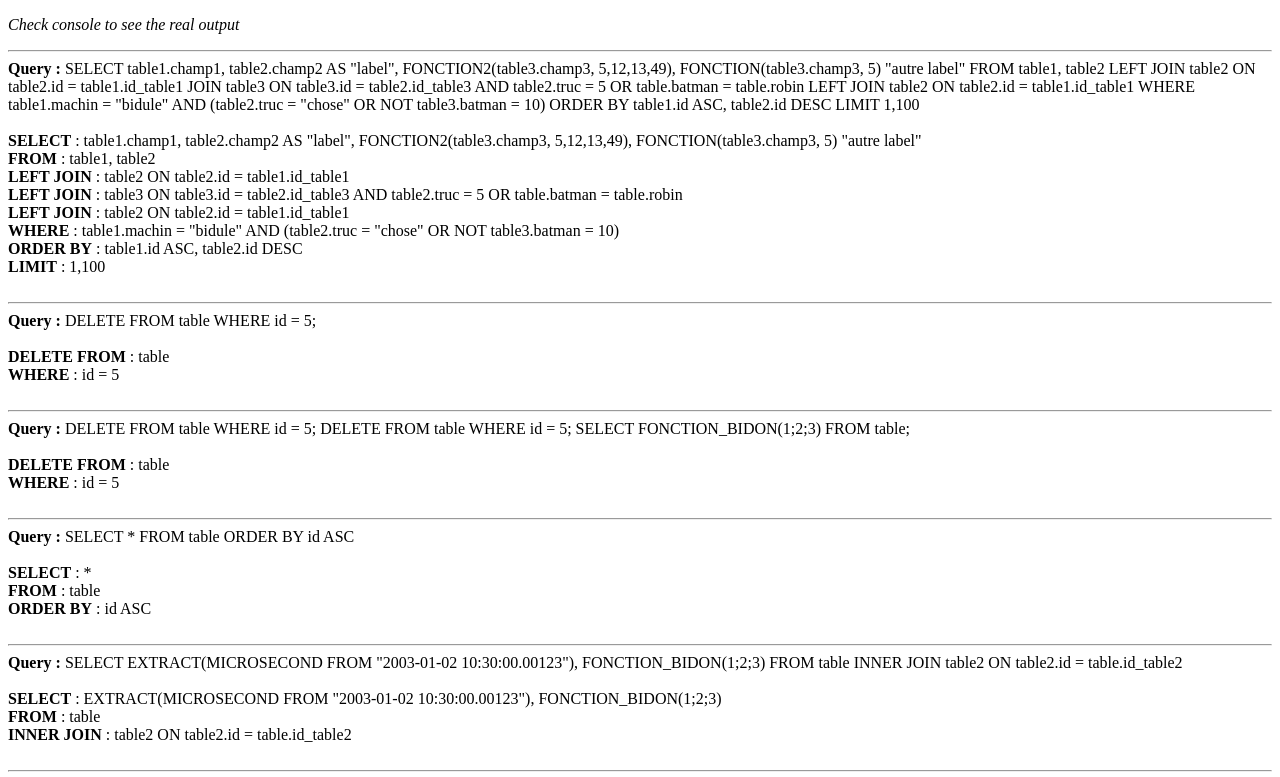
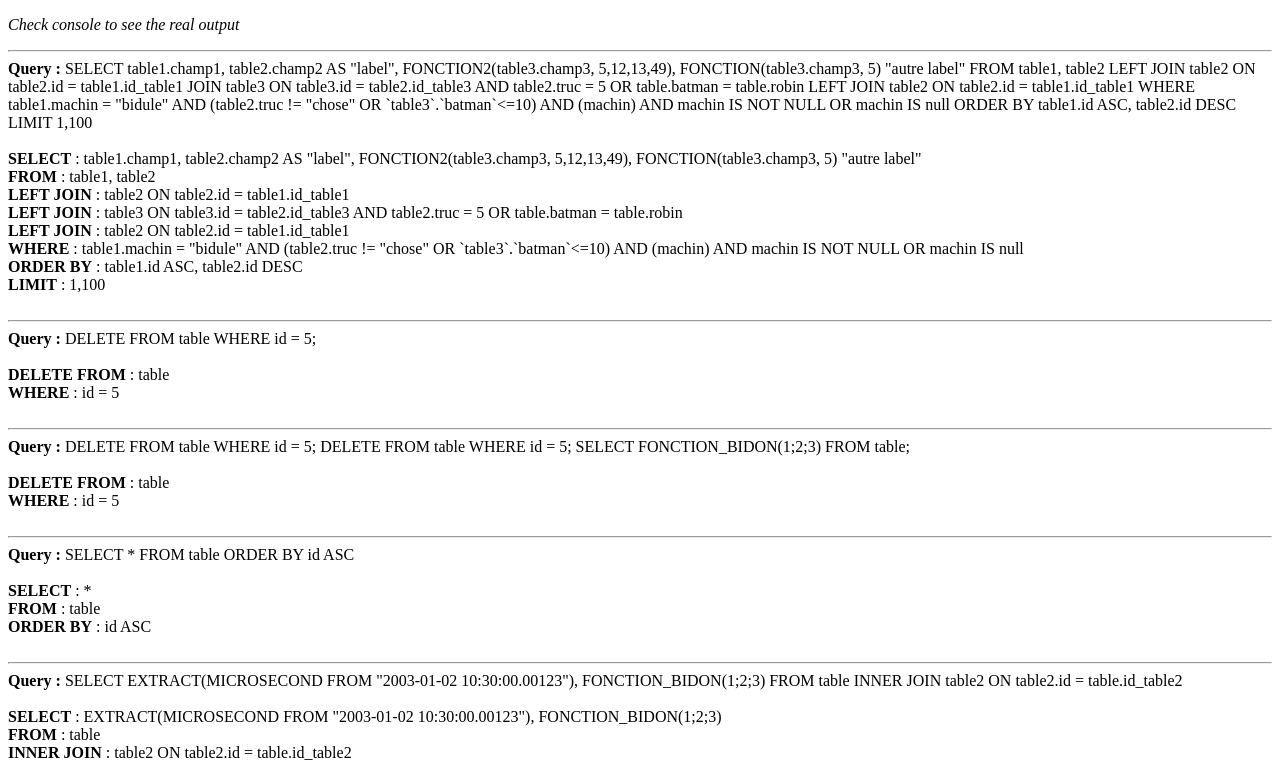
Before and after one commit to dsferruzza/simpleSqlParser, a plain HTML site: page example.html in a window 1280 px wide. Shown: the top 777 px of the page. Drawn offline with Linux system fonts and the light colour scheme.

Commit message:
Add more complex example

```diff
--- a/example.html
+++ b/example.html
@@ -12,7 +12,7 @@
 			window.onload = function () {
 				// Example queries
 				var q = new Array();
-				q[0] = 'SELECT table1.champ1, table2.champ2 AS "label", FONCTION2(table3.champ3, 5,12,13,49), FONCTION(table3.champ3, 5) "autre label" FROM table1, table2 LEFT JOIN table2 ON table2.id = table1.id_table1 JOIN table3 ON table3.id = table2.id_table3 AND table2.truc = 5 OR table.batman = table.robin LEFT JOIN table2 ON table2.id = table1.id_table1 WHERE table1.machin = "bidule" AND (table2.truc = "chose" OR NOT table3.batman = 10) ORDER BY table1.id ASC, table2.id DESC LIMIT 1,100';
+				q[0] = 'SELECT table1.champ1, table2.champ2 AS "label", FONCTION2(table3.champ3, 5,12,13,49), FONCTION(table3.champ3, 5) "autre label" FROM table1, table2 LEFT JOIN table2 ON table2.id = table1.id_table1 JOIN table3 ON table3.id = table2.id_table3 AND table2.truc = 5 OR table.batman = table.robin LEFT JOIN table2 ON table2.id = table1.id_table1 WHERE table1.machin = "bidule" AND (table2.truc != "chose" OR `table3`.`batman`<=10) AND (machin) AND machin IS NOT NULL OR machin IS null ORDER BY table1.id ASC, table2.id DESC LIMIT 1,100';
 				q[1] = 'DELETE FROM table WHERE id = 5;';
 				q[2] = 'DELETE FROM table WHERE id = 5; DELETE FROM table WHERE id = 5; SELECT FONCTION_BIDON(1;2;3) FROM table;';
 				q[3] = 'SELECT * FROM table ORDER BY id ASC';
```
